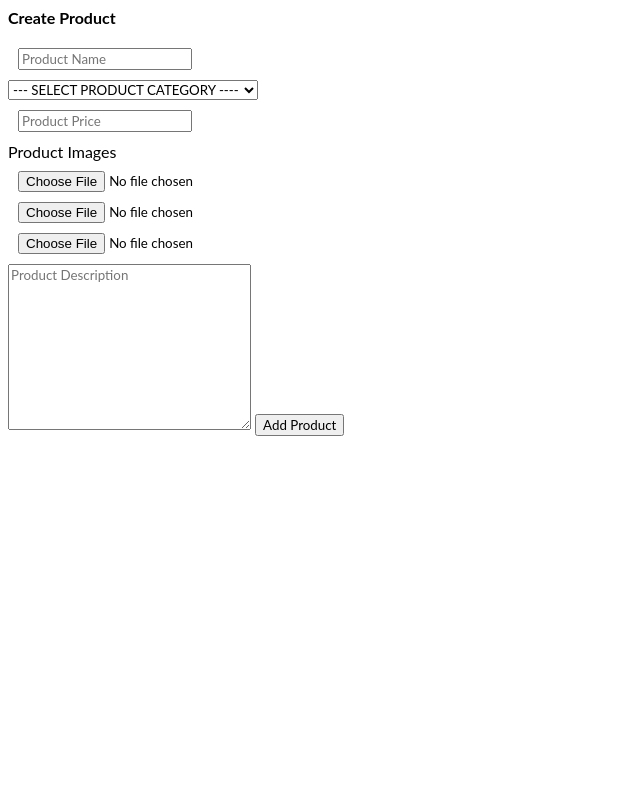
After one commit to JoeEverest/e-commerce, a PHP site: page /create_product.php in a window 1280 px wide. The commit adds this page. Shown: the whole page, without its empty margins (0-640 px from the left). Run offline with PHP 8.4, Linux system fonts and the light colour scheme; the visitor is signed in with stand-in values (Sample User, id 1); data that the repository does not hold is empty.

Commit message:
create product cateories and form for adding products

```diff
--- /dev/null
+++ b/dashboard/create_product.php
@@ -0,0 +1,39 @@
+<?php
+require('../config/config.php');
+require('session.php');
+require('account-handlers/verification_check_handler.php');
+require("queries.php");
+?>
+<!DOCTYPE html>
+<html lang="en">
+<head>
+    <meta charset="UTF-8">
+    <meta name="viewport" content="width=device-width, initial-scale=1.0">
+    <title>Document</title>
+</head>
+<body>
+    <h4>Create Product</h4>
+    <form method="post">
+        <input type="text" name="product_name" placeholder="Product Name">
+        <select name="product_category">
+            <option value="">--- SELECT PRODUCT CATEGORY ----</option>
+            <?php
+            while($categoryData = mysqli_fetch_array($getCategoryDataQuery)){
+                $categoryID = $categoryData['category_id'];
+                $categoryName = $categoryData['category_name'];
+            ?>
+            <option value="<?php echo $categoryID; ?>"><?php echo $categoryName; ?></option>
+            <?php
+            }
+            ?>
+        </select>
+        <input type="number" name="price" placeholder="Product Price">
+        <Span>Product Images</Span>
+        <input type="file" name="image1">
+        <input type="file" name="image2">
+        <input type="file" name="image3">
+        <textarea name="description" cols="30" rows="10" placeholder="Product Description"></textarea>
+        <button type="submit" name="add_product">Add Product</button>
+    </form>
+</body>
+</html>
--- /dev/null
+++ b/dashboard/queries.php
@@ -0,0 +1,3 @@
+<?php
+$getCategoryDataQuery = mysqli_query($connect, "SELECT * FROM category ORDER BY id DESC");
+?>
--- a/dashboard/session.php
+++ b/dashboard/session.php
@@ -6,3 +6,12 @@ if (isset($_SESSION['email'])) {
     header("Location: login.php");
 }
 ?>
+<style>
+    input{
+        display: block;
+        margin: 10px;
+    }
+    * {
+        font-family: Lato;
+    }
+</style>
```
Also changed, not shown: dashboard/create_category.php (added, +49 -0 lines), dashboard/index.php (+11 -2 lines), dashboard/product_handlers/create_category_handler.php (added, +22 -0 lines), 1 other file.
